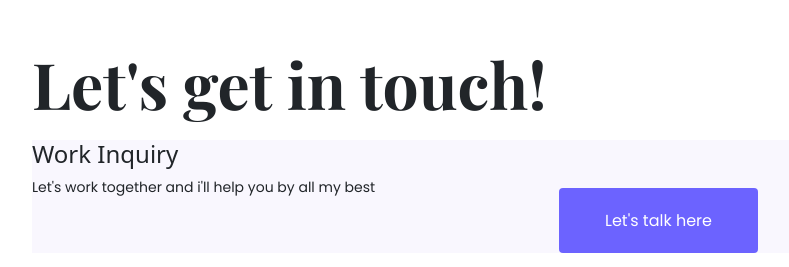
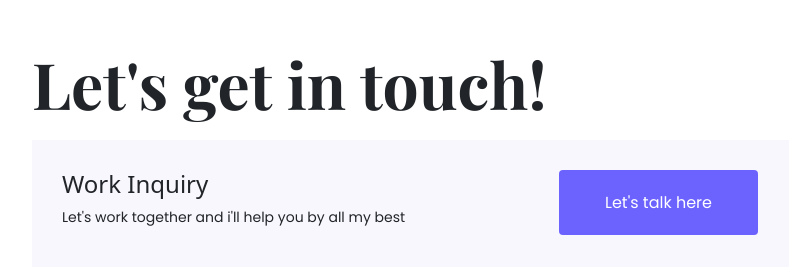
Before and after one commit to viviandoh/Portfolio-project-figma, a plain HTML site: page contact.html in a window 1280 px wide. Shown: the part 114-381 px from the top of the page, without its empty margins (93-882 px from the left). Drawn offline with nearby package versions, Linux system fonts and the light colour scheme.

```diff
--- a/contact.html
+++ b/contact.html
@@ -40,9 +40,7 @@
               <p>Let's work together and i'll help you by all my best</p>
             </div>
             <div class="col-6">
-              <a
-                href="https://www.twitter.com/vivian"
-                class="btn btn-branding mt-5"
+              <a href="https://www.twitter.com/vivian" class="btn btn-branding"
                 >Let's talk here</a
               >
             </div>
--- a/styles/app.css
+++ b/styles/app.css
@@ -93,6 +93,7 @@ p {
 }
 .inquiry-section {
   background-color: var(--home-color);
+  padding: 30px;
 }
 nav {
   padding: 20px 0;
```
Also changed, not shown: about.html (+1 -3 lines), index.html (+1 -3 lines), work.html (+1 -3 lines).
